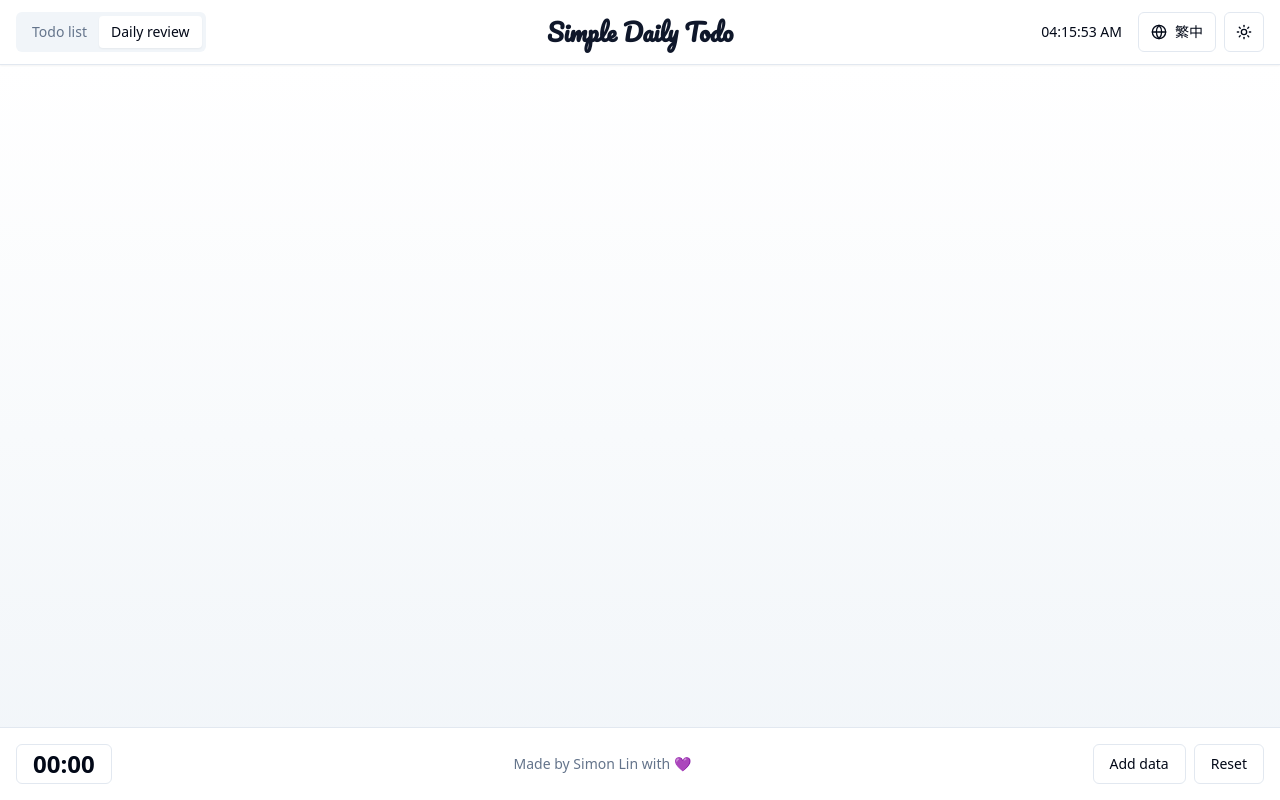
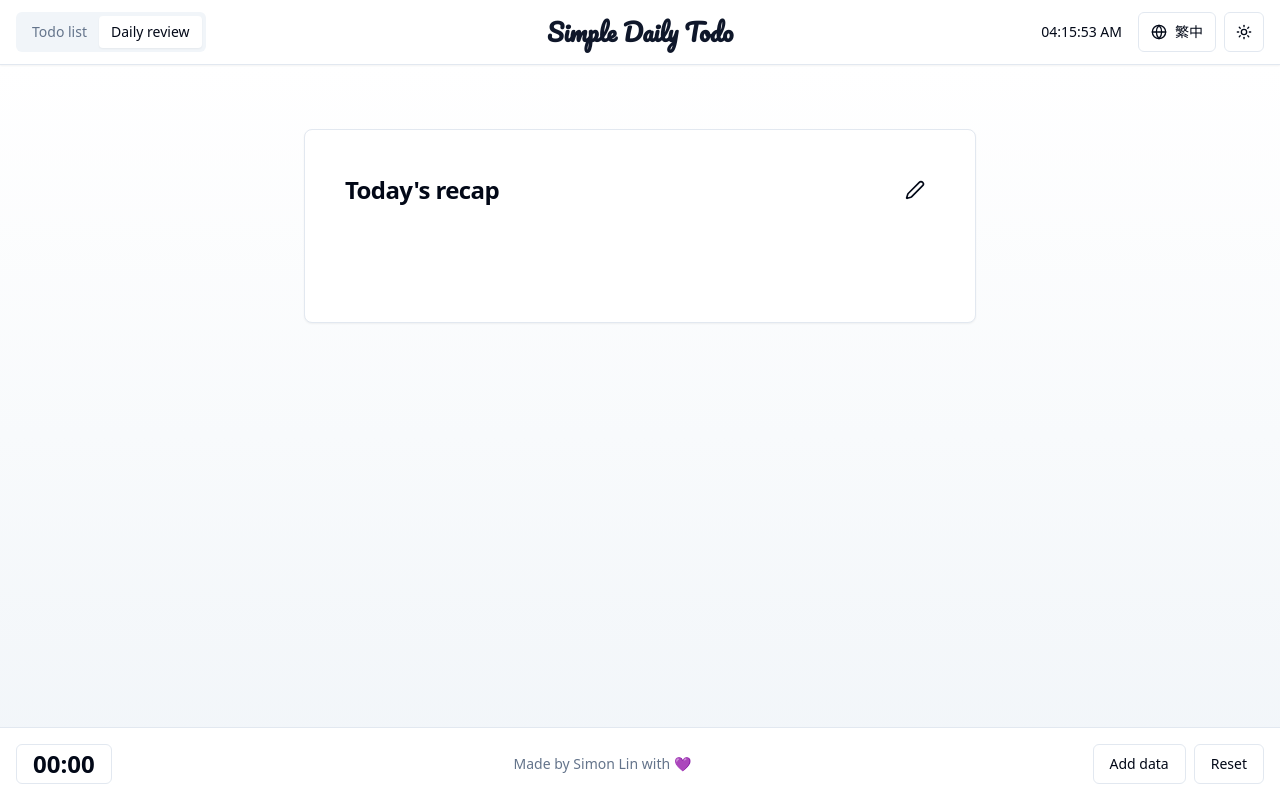
Before and after one commit to Simonlin7972/daily-todo-new, a React (Vite) app: page /daily-review in a window 1280 px wide. Built offline with nearby package versions, Linux system fonts and the light colour scheme; the HTML template or start-up script is replaced by a standard one.

Commit message:
add local storage

```diff
--- a/public/locales/zh/translation.json
+++ b/public/locales/zh/translation.json
@@ -23,7 +23,7 @@
   "startTimer": "開始計時",
   "pauseTimer": "暫停計時",
   "resetTimer": "重新計時",
-    "todaysRecap": "今日回顧",
+  "todaysRecap": "今日回顧",
   "recapDescription": "這是你今天完成的任務摘要，你可以自由編輯並反思今天的成就，儲存之後今天完成的任務將被清除。",
   "saveRecap": "儲存回顧",
   "dailyReview": "每日回顧",
@@ -37,5 +37,7 @@
   "goodMood": "很棒",
   "pleaseSelectMood": "請選擇心情",
   "moodSelectionRequired": "保存回顧前請選擇您的心情",
-  "recapPlaceholder": "在這裡寫下你對今天的回顧..."
+  "recapPlaceholder": "在這裡寫下你對今天的回顧...",
+  "recapUpdated": "回顧已更新",
+  "recapUpdatedDescription": "您的回顧內容已成功更新"
 }
--- /dev/null
+++ b/src/components/CompletedItem.tsx
@@ -0,0 +1,54 @@
+import React from 'react';
+import { Draggable } from '@hello-pangea/dnd';
+import { Button } from "@/components/ui/button";
+import { Tooltip, TooltipContent, TooltipTrigger } from "@/components/ui/tooltip";
+import { Check, Undo2 } from 'lucide-react';
+import { useTranslation } from 'react-i18next';
+
+interface CompletedItemProps {
+  todo: {
+    id: number;
+    text: string;
+  };
+  index: number;
+  onRestore: (id: number) => void;
+  isMobile: boolean;
+}
+
+export const CompletedItem: React.FC<CompletedItemProps> = ({ todo, index, onRestore, isMobile }) => {
+  const { t } = useTranslation();
+
+  return (
+    <Draggable key={todo.id} draggableId={todo.id.toString()} index={index}>
+      {(provided) => (
+        <li
+          ref={provided.innerRef}
+          {...provided.draggableProps}
+          {...provided.dragHandleProps}
+          className="flex items-center justify-between p-2 pl-4 rounded-lg border bg-card text-card-foreground shadow-sm hover:border-gray-300 dark:hover:border-gray-600 transition-colors duration-200"
+        >
+          <div className="flex items-center flex-grow min-w-0 mr-2">
+            <Check size={20} className="text-gray-300 mr-2 flex-shrink-0" />
+            <span className="text-sm line-through truncate">{todo.text}</span>
+          </div>
+          {isMobile ? (
+            <Button variant="ghost" size="icon" onClick={() => onRestore(todo.id)} className="flex-shrink-0">
+              <Undo2 size={16} />
+            </Button>
+          ) : (
+            <Tooltip>
+              <TooltipTrigger asChild>
+                <Button variant="ghost" size="icon" onClick={() => onRestore(todo.id)} className="flex-shrink-0">
+                  <Undo2 size={16} />
+                </Button>
+              </TooltipTrigger>
+              <TooltipContent>
+                <p>{t('restore')}</p>
+              </TooltipContent>
+            </Tooltip>
+          )}
+        </li>
+      )}
+    </Draggable>
+  );
+};
--- a/src/components/DailyReview.tsx
+++ b/src/components/DailyReview.tsx
@@ -1,7 +1,11 @@
 import React, { useEffect, useState } from 'react';
 import { useTranslation } from 'react-i18next';
 import { Card, CardContent, CardHeader, CardTitle } from "@/components/ui/card";
-import { Frown, Meh, Smile } from 'lucide-react';
+import { Frown, Meh, Smile, Edit2, Save } from 'lucide-react';
+import { Button } from "@/components/ui/button";
+import { Textarea } from "@/components/ui/textarea";
+import { toast } from 'sonner';
+import useLocalStorage from '../hooks/useLocalStorage';
 
 interface RecapData {
   text: string;
@@ -10,45 +14,82 @@ interface RecapData {
 
 export const DailyReview: React.FC = () => {
   const { t } = useTranslation();
-  const [recap, setRecap] = useState<RecapData | null>(null);
+  const [recap, setRecap] = useLocalStorage<RecapData>('dailyRecap', { text: '', mood: '' });
+  const [isEditing, setIsEditing] = useState(false);
+  const [editedText, setEditedText] = useState('');
 
   useEffect(() => {
     const savedRecap = localStorage.getItem('dailyRecap');
     if (savedRecap) {
-      setRecap(JSON.parse(savedRecap));
+      const parsedRecap = JSON.parse(savedRecap);
+      setRecap(parsedRecap);
+      setEditedText(parsedRecap.text);
     }
   }, []);
 
-  const MoodIcon = ({ mood }: { mood: string }) => {
+  const MoodIcon = ({ mood, className }: { mood: string; className?: string }) => {
     switch (mood) {
       case 'bad':
-        return <Frown size={24} />;
+        return <Frown size={24} className={className} />;
       case 'neutral':
-        return <Meh size={24} />;
+        return <Meh size={24} className={className} />;
       case 'good':
-        return <Smile size={24} />;
+        return <Smile size={24} className={className} />;
       default:
         return null;
+    }
+  };
+
+  const handleEdit = () => {
+    setIsEditing(true);
+  };
+
+  const handleSave = () => {
+    if (recap) {
+      const updatedRecap = { ...recap, text: editedText };
+      localStorage.setItem('dailyRecap', JSON.stringify(updatedRecap));
+      setRecap(updatedRecap);
+      setIsEditing(false);
+      toast.success(t('recapUpdated'), {
+        description: t('recapUpdatedDescription'),
+        duration: 2000,
+      });
     }
   };
 
   return (
     <div className="container mx-auto px-4 py-8">
       {recap && (
-        <Card className="w-full max-w-2xl mx-auto">
+        <Card className="w-full max-w-2xl mx-auto p-4">
           <CardHeader>
-            <CardTitle className="flex items-center justify-between">
-              {t('todaysRecap')}
-              <MoodIcon mood={recap.mood} />
-            </CardTitle>
+            <div className="flex items-center justify-between">
+              <CardTitle className="flex items-center">
+                {t('todaysRecap')}
+                <MoodIcon mood={recap.mood} className="ml-2" />
+              </CardTitle>
+              {!isEditing && (
+                <Button variant="ghost" size="icon" onClick={handleEdit}>
+                  <Edit2 size={20} />
+                </Button>
+              )}
+            </div>
           </CardHeader>
           <CardContent>
-            <p className="whitespace-pre-wrap">{recap.text}</p>
+            {isEditing ? (
+              <>
+                <Textarea
+                  value={editedText}
+                  onChange={(e) => setEditedText(e.target.value)}
+                  className="min-h-[200px] m-2 mb-4"
+                />
+                <Button onClick={handleSave}>{t('save')}</Button>
+              </>
+            ) : (
+              <p className="whitespace-pre-wrap text-left p-6">{recap.text}</p>
+            )}
           </CardContent>
         </Card>
       )}
-
-      {/* Add more content for the daily review page here */}
     </div>
   );
 };
--- a/src/components/RecapDialog.tsx
+++ b/src/components/RecapDialog.tsx
@@ -12,6 +12,7 @@ import {
 } from "@/components/ui/dialog"
 import { toast } from 'sonner';
 import { CheckCircle2, Frown, Meh, Smile } from 'lucide-react';
+import { Badge } from "@/components/ui/badge";
 
 interface RecapDialogProps {
   completedTodos: { text: string }[];
@@ -60,6 +61,9 @@ export const RecapDialog: React.FC<RecapDialogProps> = ({ completedTodos, onSave
 
   const isSaveDisabled = !recap.trim() || !mood;
 
+  // 獲取今天的日期
+  const today = new Date().toLocaleDateString('zh-TW', { year: 'numeric', month: '2-digit', day: '2-digit' });
+
   return (
     <Dialog>
       <DialogTrigger asChild>
@@ -69,7 +73,10 @@ export const RecapDialog: React.FC<RecapDialogProps> = ({ completedTodos, onSave
       </DialogTrigger>
       <DialogContent className="sm:max-w-[480px] p-8">
         <DialogHeader>
-          <DialogTitle className='mb-1 text-xl'>{t('todaysRecap')}</DialogTitle>
+          <div className="flex items-center mb-2">
+            <DialogTitle className='text-xl mr-2'>{t('todaysRecap')}</DialogTitle>
+            <Badge variant="secondary">{today}</Badge>
+          </div>
           <DialogDescription>
             {t('recapDescription')}
           </DialogDescription>
--- a/src/components/TodoList.tsx
+++ b/src/components/TodoList.tsx
@@ -31,6 +31,7 @@ import { toast } from 'sonner';
 import { RecapDialog } from './RecapDialog';
 import { TodoItem } from './TodoItem';
 import { CompletedPanel } from './CompletedPanel';
+import useLocalStorage from '../hooks/useLocalStorage';
 
 interface Todo {
   id: number;
@@ -41,7 +42,6 @@ interface Todo {
 
 export function TodoList() {
   const { t, i18n } = useTranslation();
-  const [todos, setTodos] = useState<Todo[]>([]);
   const [completedTodos, setCompletedTodos] = useState<Todo[]>([]);
   const [newTodo, setNewTodo] = useState('');
   const [editingId, setEditingId] = useState<number | null>(null);
@@ -53,6 +53,7 @@ export function TodoList() {
   const [transitioning, setTransitioning] = useState<number | null>(null);
   const [targetTasks, setTargetTasks] = useState(10);
   const navigate = useNavigate();
+  const [todos, setTodos] = useLocalStorage<Todo[]>('todos', []);
 
   const isMobile = window.innerWidth < 768; // 簡單的移動設備檢測
 
--- /dev/null
+++ b/src/components/ui/badge.tsx
@@ -0,0 +1,36 @@
+import * as React from "react"
+import { cva, type VariantProps } from "class-variance-authority"
+
+import { cn } from "@/lib/utils"
+
+const badgeVariants = cva(
+  "inline-flex items-center rounded-full border px-2.5 py-0.5 text-xs font-semibold transition-colors focus:outline-none focus:ring-2 focus:ring-ring focus:ring-offset-2",
+  {
+    variants: {
+      variant: {
+        default:
+          "border-transparent bg-primary text-primary-foreground hover:bg-primary/80",
+        secondary:
+          "border-transparent bg-secondary text-secondary-foreground hover:bg-secondary/80",
+        destructive:
+          "border-transparent bg-destructive text-destructive-foreground hover:bg-destructive/80",
+        outline: "text-foreground",
+      },
+    },
+    defaultVariants: {
+      variant: "default",
+    },
+  }
+)
+
+export interface BadgeProps
+  extends React.HTMLAttributes<HTMLDivElement>,
+    VariantProps<typeof badgeVariants> {}
+
+function Badge({ className, variant, ...props }: BadgeProps) {
+  return (
+    <div className={cn(badgeVariants({ variant }), className)} {...props} />
+  )
+}
+
+export { Badge, badgeVariants }
--- /dev/null
+++ b/src/hooks/useLocalStorage.ts
@@ -0,0 +1,25 @@
+import { useState, useEffect } from 'react';
+
+function useLocalStorage<T>(key: string, initialValue: T): [T, (value: T) => void] {
+  const [storedValue, setStoredValue] = useState<T>(() => {
+    try {
+      const item = window.localStorage.getItem(key);
+      return item ? JSON.parse(item) : initialValue;
+    } catch (error) {
+      console.log(error);
+      return initialValue;
+    }
+  });
+
+  useEffect(() => {
+    try {
+      window.localStorage.setItem(key, JSON.stringify(storedValue));
+    } catch (error) {
+      console.log(error);
+    }
+  }, [key, storedValue]);
+
+  return [storedValue, setStoredValue];
+}
+
+export default useLocalStorage;
```
Also changed, not shown: src/components/CompletedPanel.tsx (+18 -37 lines), src/components/TodoItem.tsx (line endings or trailing spaces).
